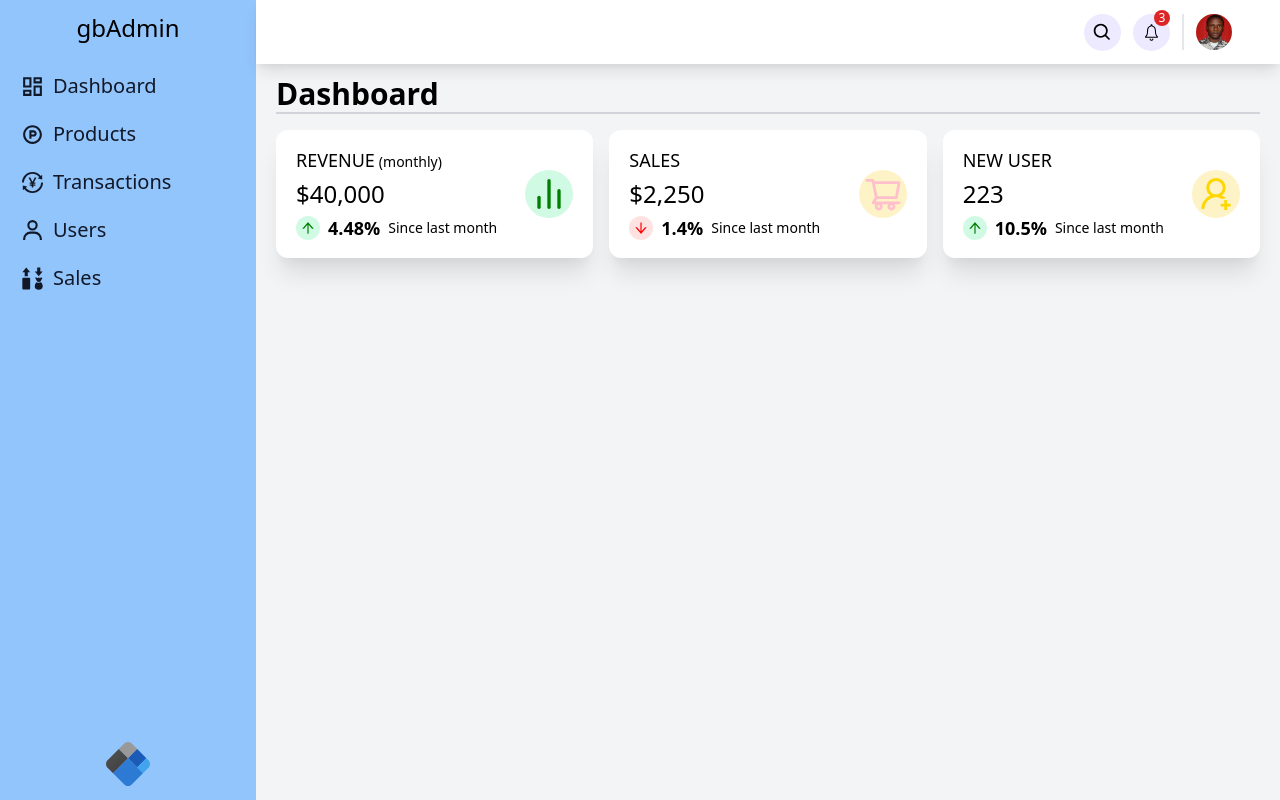
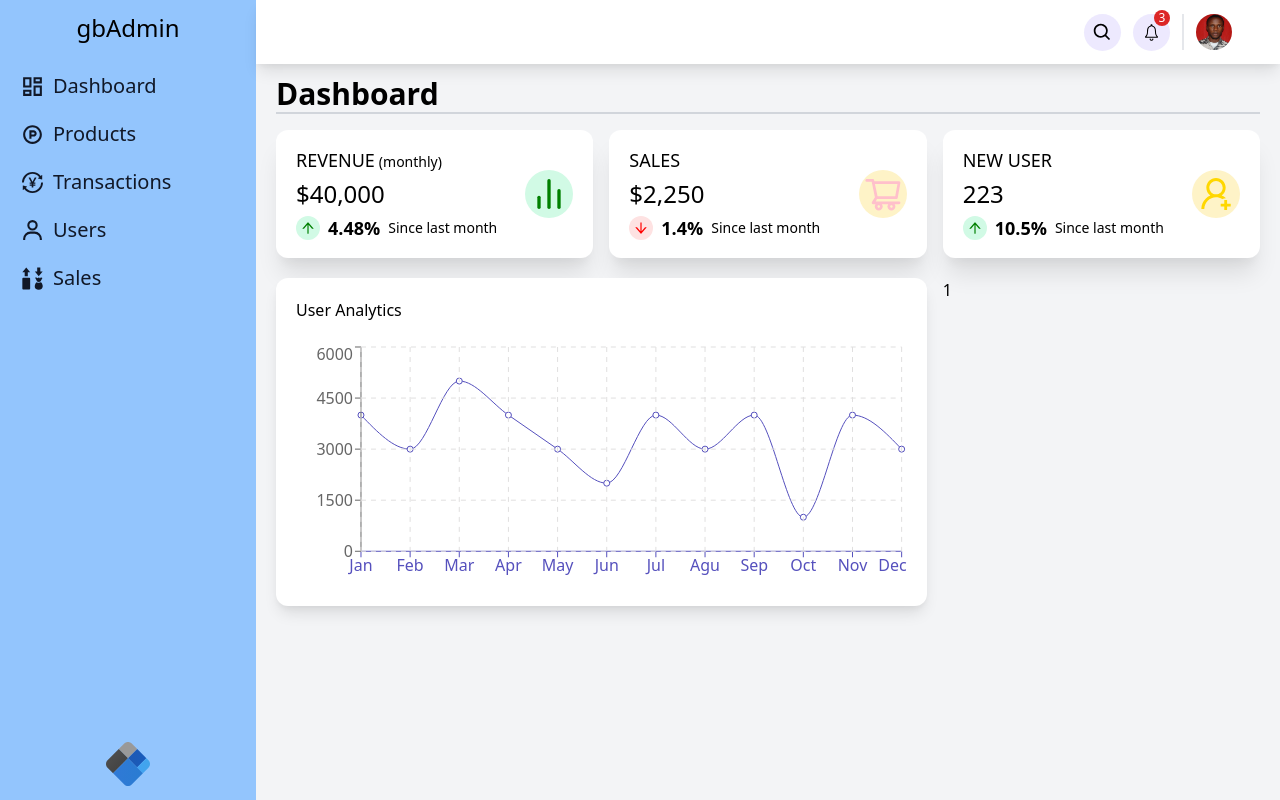
Before and after one commit to aagbotemi/admin-dashboard, a React (Create React App) app: page / in a window 1280 px wide. Built offline with nearby package versions, Linux system fonts and the light colour scheme.

Commit message:
chart added

```diff
--- a/package.json
+++ b/package.json
@@ -13,6 +13,7 @@
     "react-router-dom": "^5.3.0",
     "react-scripts": "4.0.3",
     "react-transition-group": "^4.4.2",
+    "recharts": "^2.1.4",
     "web-vitals": "^1.0.1"
   },
   "scripts": {
--- /dev/null
+++ b/src/components/Chart.js
@@ -0,0 +1,23 @@
+import React from 'react'
+
+import { LineChart, Line, XAxis, YAxis, CartesianGrid, Tooltip, Legend, ResponsiveContainer } from 'recharts';
+
+const Chart = ({title, data, dataKey, grid}) => {
+    return (
+        <div className="chart bg-white rounded-xl p-5 shadow-lg">
+            <h3 className="mb-5">{title}</h3>
+
+            <ResponsiveContainer width="100%" aspect={5 / 2}>
+                <LineChart data={data}>
+                    <XAxis dataKey="name" stroke="#5550bd" />
+                    <Line type="monotone" dataKey={dataKey} stroke="#5550bd" />
+                    <YAxis />
+                    <Tooltip />
+                    {grid && <CartesianGrid stroke="#e0dfdf" strokeDasharray="5 5" />}
+                </LineChart>
+            </ResponsiveContainer>
+        </div>
+    )
+}
+
+export default Chart
--- a/src/dummyData.js
+++ b/src/dummyData.js
@@ -82,3 +82,54 @@ export const featuredInfo = [
         increase: true,
     }
 ];
+
+export const userData = [
+    {
+        name: "Jan",
+        "Active User": 4000,
+    },
+    {
+        name: "Feb",
+        "Active User": 3000,
+    },
+    {
+        name: "Mar",
+        "Active User": 5000,
+    },
+    {
+        name: "Apr",
+        "Active User": 4000,
+    },
+    {
+        name: "May",
+        "Active User": 3000,
+    },
+    {
+        name: "Jun",
+        "Active User": 2000,
+    },
+    {
+        name: "Jul",
+        "Active User": 4000,
+    },
+    {
+        name: "Agu",
+        "Active User": 3000,
+    },
+    {
+        name: "Sep",
+        "Active User": 4000,
+    },
+    {
+        name: "Oct",
+        "Active User": 1000,
+    },
+    {
+        name: "Nov",
+        "Active User": 4000,
+    },
+    {
+        name: "Dec",
+        "Active User": 3000,
+    },
+];
--- a/src/pages/Home.js
+++ b/src/pages/Home.js
@@ -1,6 +1,7 @@
 import React from 'react'
+import Chart from '../components/Chart'
 import FeaturedInfo from '../components/FeaturedInfo'
-
+import { userData } from './../dummyData'
 
 const Home = () => {
     return (
@@ -8,8 +9,11 @@ const Home = () => {
             <h1 className="mb-4 text-3xl font-semibold border-b-2 border-gray-300">Dashboard</h1>
             <FeaturedInfo />
 
-            <div>
-
+            <div className="grid md:grid-cols-3 grid-cols-1 gap-4 mt-5">
+                <div className="col-span-2">
+                    <Chart data={userData} title="User Analytics" grid dataKey="Active User" />
+                </div>
+                <div className="">1</div>
             </div>
         </div>
     )
```
Also changed, not shown: 1 other file (tests, documents, lock files or other folders).
